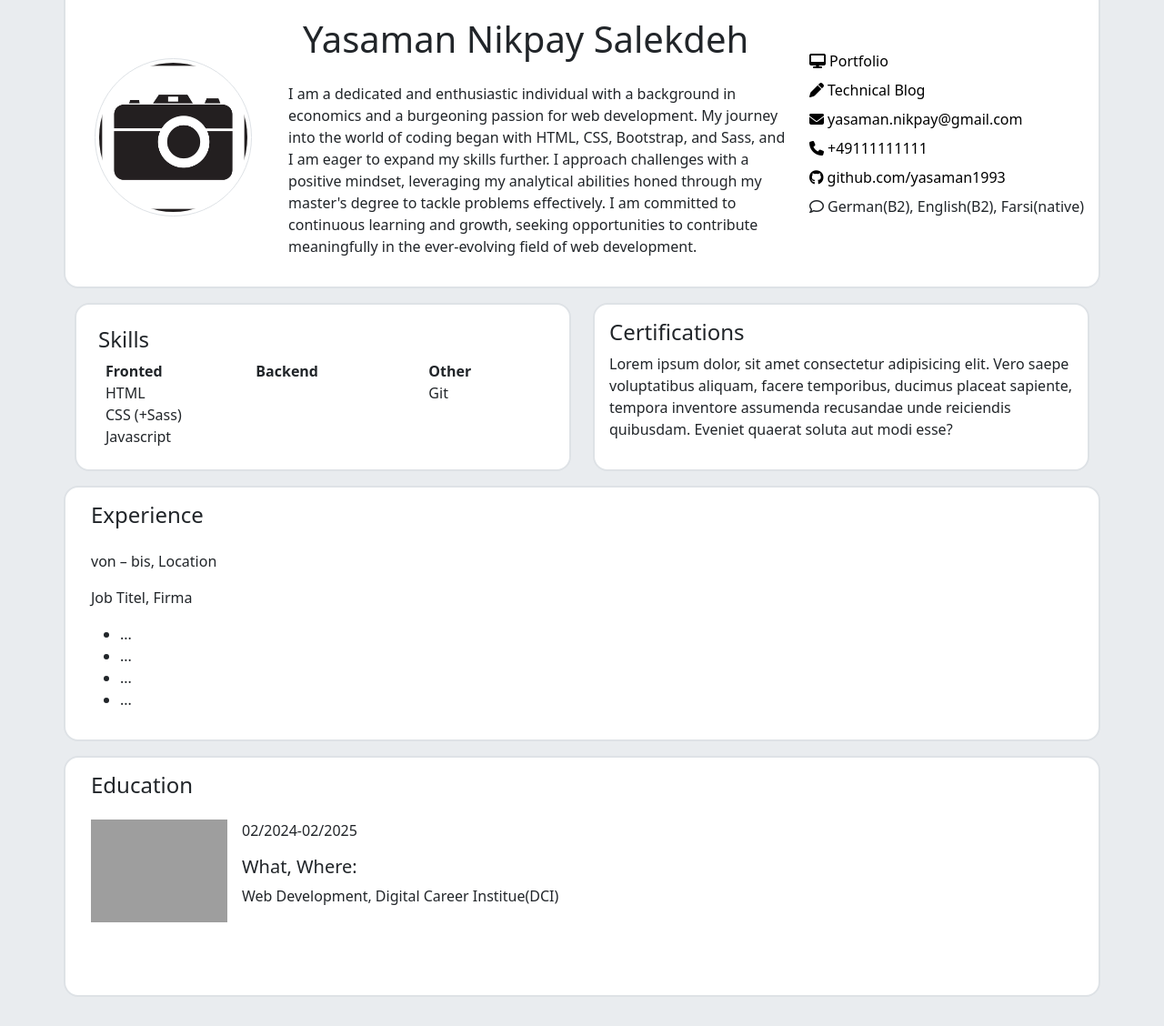
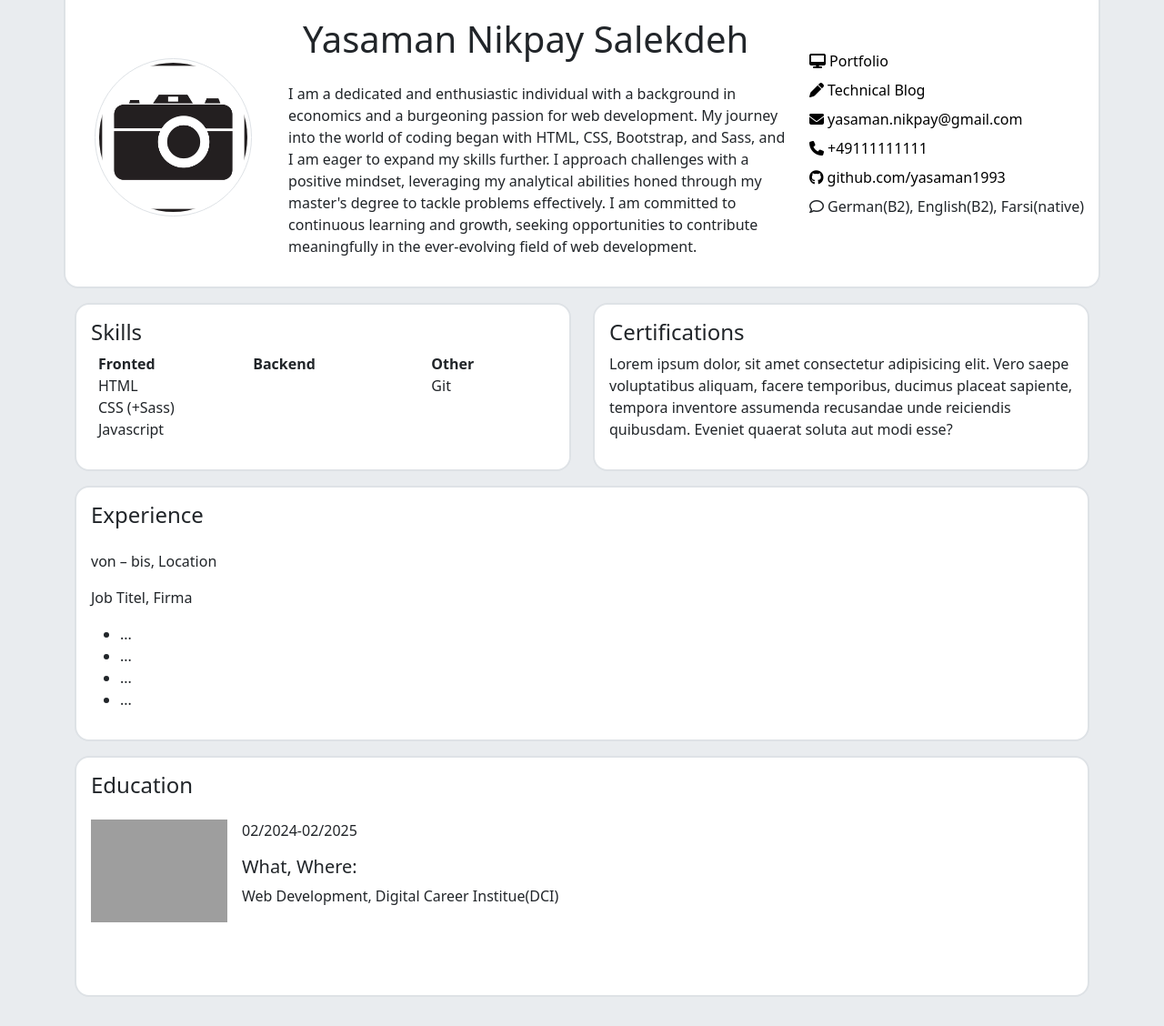
Before and after one commit to yasaman1993/bootstrap-resume, a website: page index.html in a window 1280 px wide. Shown: the part 31-1159 px from the top of the page at 91% size. Drawn offline with nearby package versions, Linux system fonts and the light colour scheme; grey boxes are pictures that could not be loaded.

Commit message:
third commit

```diff
--- a/index.html
+++ b/index.html
@@ -18,7 +18,7 @@
 
   <body class="p-3 bg-body-secondary w-100 h-100">
     <header
-      class="container border border-2 rounded-4 bg-white p-3 d-flex flex-row justify-content-center align-items-center">
+      class="container border border-2 rounded-4 bg-white p-3 justify-content-center d-flex align-items-center mb-3 w-90">
       <div class="p-3">
         <img
           class="img-thumbnail rounded-circle"
@@ -71,12 +71,12 @@
     </header>
 
     <main class="container">
-      <section class="row">
-        <div class="col-6">
+      <div class="row">
+        <section class="col-6">
           <div
-            class="border border-2 rounded-4 bg-white my-3 bg-white text-start p-4">
+            class="border border-2 rounded-4 bg-white mb-3 bg-white text-start p-3">
             <h4>Skills</h4>
-            <table class="w-100">
+            <table class="w-100 h-100 mb-3">
               <tr>
                 <th class="ps-2">Fronted</th>
                 <th class="px-4">Backend</th>
@@ -100,9 +100,10 @@
               </tr>
             </table>
           </div>
-        </div>
-        <div class="col-6">
-          <div class="border border-2 rounded-4 bg-white my-3 bg-white p-3">
+        </section>
+
+        <section class="col-6">
+          <div class="border border-2 rounded-4 bg-white mb-3 bg-white p-3">
             <h4>Certifications</h4>
             <div>
               <p>
@@ -113,11 +114,9 @@
               </p>
             </div>
           </div>
-        </div>
         </section>
-
-      <section class="row border border-2 rounded-4 bg-white p-3 mb-3">
-        <div class="col">
+        <section class="col-12">
+          <div class="border border-2 rounded-4 bg-white p-3 mb-3">
             <h4>Experience</h4>
             <p class="pt-3">von – bis, Location</p>
             <p>Job Titel, Firma</p>
@@ -129,9 +128,8 @@
             </ul>
           </div>
         </section>
-
-      <section class="row border border-2 rounded-4 bg-white p-3 mb-3">
-        <div class="col">
+        <section class="col-12">
+          <div class="border border-2 rounded-4 bg-white p-3 mb-3">
             <h4>Education</h4>
             <div class="d-flex flex-row py-3">
               <img
@@ -148,6 +146,7 @@
             </div>
           </div>
         </section>
+      </div>
     </main>
   </body>
 </html>
```
Lines whose indentation alone changed are shown as unchanged.
